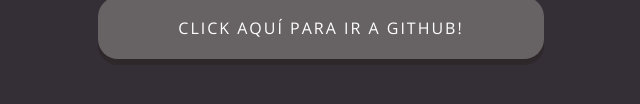
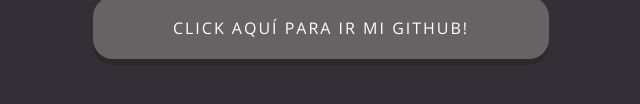
Before and after one commit to domical/Landing, a plain HTML site: page index.html in a window 1280 px wide. Shown: the part 516-620 px from the top of the page, 319-959 px from the left. Drawn offline with nearby package versions, Linux system fonts and the light colour scheme.

Commit message:
Link github changed

```diff
--- a/index.html
+++ b/index.html
@@ -15,7 +15,7 @@
       <img src="https://encrypted-tbn0.gstatic.com/images?q=tbn:ANd9GcTjFYzQLvCMdtmSuepcSI6jLTg7dKSr5TROUBRBEo8-chzOSwUKQvrMjRsrfEd2DWF-Ut8&usqp=CAU" alt="Octocat"/>
     </a>
     <button type="button" class="btn">
-      <a href="https://github.com/domical/Landing" target="_blank">Click aquí para ir a GitHub!</a>
+      <a href="https://github.com/domical/Landing" target="_blank">Click aquí para ir mi GitHub!</a>
     </button>
   </div>
 </body>
```
